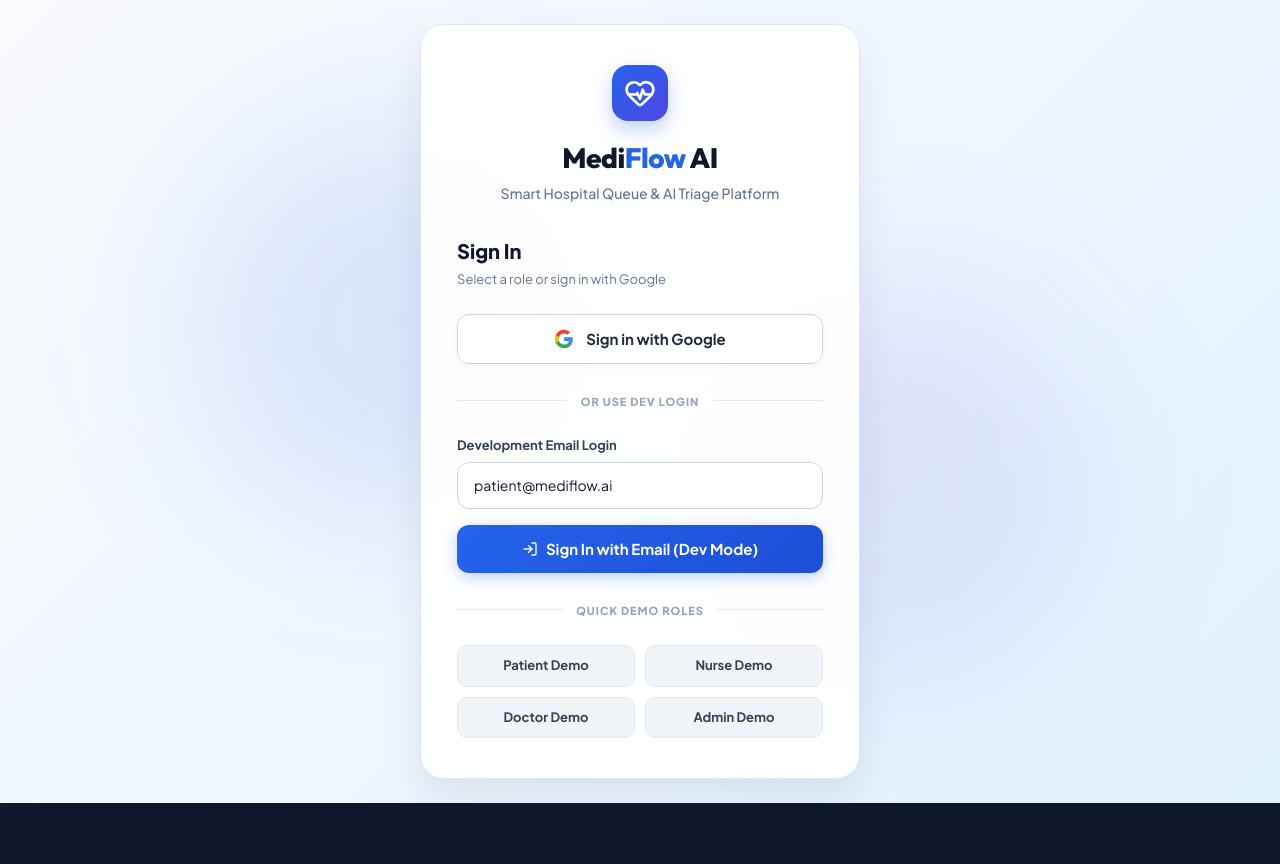
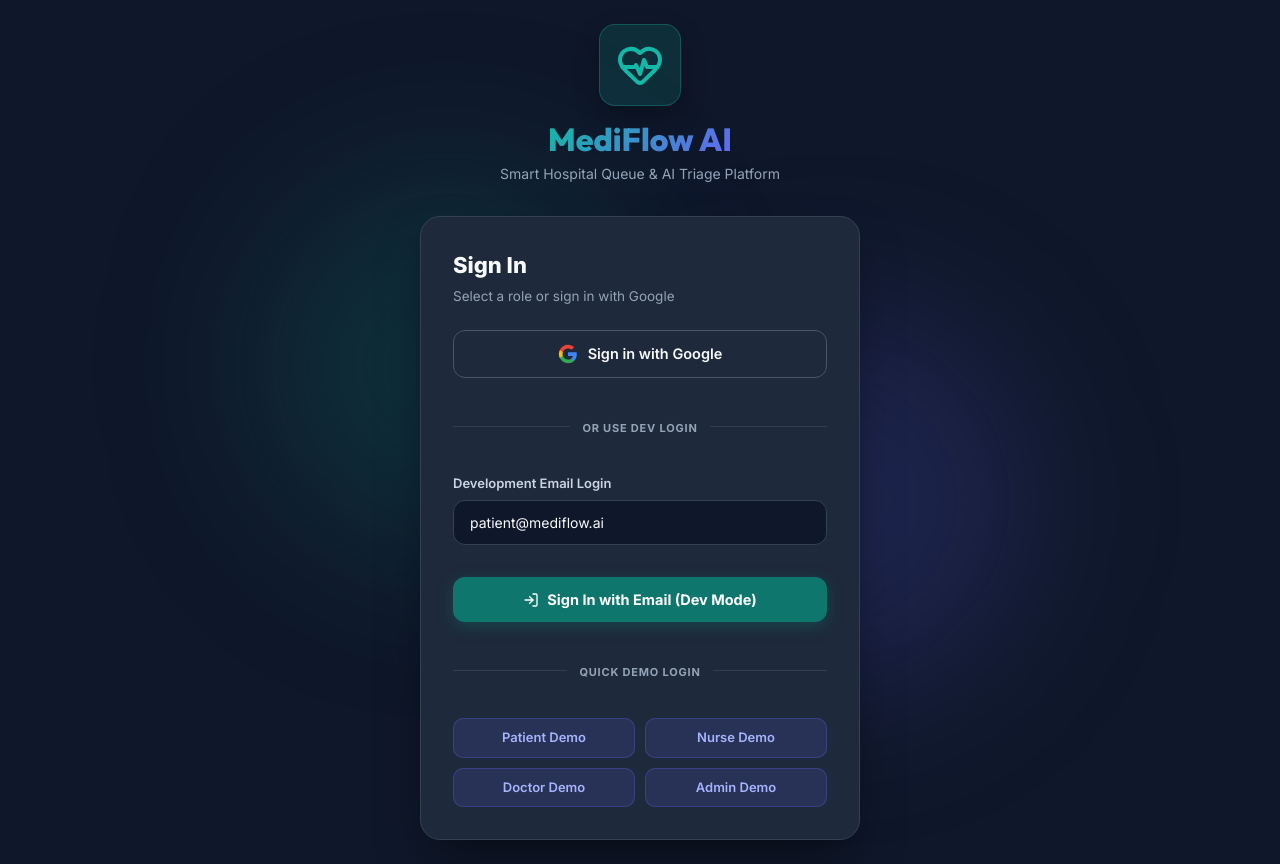
Before and after one commit to muralimdev07/Mediflow-Ai, a React (Vite) app in the folder frontend/: page /login in a window 1280 px wide. Before the commit the page ends 803 px from the top, so only its background shows below. Built offline with nearby package versions, Linux system fonts and the light colour scheme; no server answers.

Commit message:
style: restore exact original dark slate Google Authentication layout and alignment

```diff
--- a/frontend/src/features/auth/LoginPage.css
+++ b/frontend/src/features/auth/LoginPage.css
@@ -1,248 +1,248 @@
-@import url('https://fonts.googleapis.com/css2?family=Plus+Jakarta+Sans:wght@400;500;600;700;800&family=Outfit:wght@600;700;800&display=swap');
+@import url('https://fonts.googleapis.com/css2?family=Inter:wght@400;500;600;700;800&family=Outfit:wght@600;700;800&display=swap');
 
-/* ── MediFlow Judge-Level Premium Authentication Styling ───── */
-.mf-login-wrapper {
+/* ── MediFlow Original Dark Slate Google Authentication Styling ── */
+.mf-orig-login-wrapper {
   min-height: 100vh;
   width: 100%;
-  background: linear-gradient(135deg, #F8FAFC 0%, #EFF6FF 50%, #E0F2FE 100%);
+  background-color: #0F172A;
+  color: #F8FAFC;
   display: flex;
+  flex-direction: column;
   align-items: center;
   justify-content: center;
   padding: 24px;
-  font-family: 'Plus Jakarta Sans', sans-serif;
+  font-family: 'Inter', sans-serif;
   position: relative;
   overflow: hidden;
   box-sizing: border-box;
 }
 
 /* Background Glow Effects */
-.mf-login-glow-1 {
+.mf-glow-primary {
   position: absolute;
-  top: 15%;
-  left: 15%;
-  width: 400px;
-  height: 400px;
-  background: rgba(37, 99, 235, 0.12);
+  top: 20%;
+  left: 20%;
+  width: 384px;
+  height: 384px;
+  background: rgba(15, 118, 110, 0.25);
   border-radius: 50%;
   filter: blur(80px);
   pointer-events: none;
 }
 
-.mf-login-glow-2 {
+.mf-glow-secondary {
   position: absolute;
-  bottom: 15%;
-  right: 15%;
-  width: 400px;
-  height: 400px;
-  background: rgba(79, 70, 229, 0.1);
+  bottom: 20%;
+  right: 20%;
+  width: 384px;
+  height: 384px;
+  background: rgba(99, 102, 241, 0.18);
   border-radius: 50%;
   filter: blur(80px);
   pointer-events: none;
 }
 
-.mf-login-card {
+.mf-login-container {
   width: 100%;
   max-width: 440px;
-  background: rgba(255, 255, 255, 0.95);
-  backdrop-filter: blur(16px);
-  border: 1px solid #E2E8F0;
-  border-radius: 24px;
-  padding: 40px 36px;
-  box-shadow: 0 20px 40px rgba(15, 23, 42, 0.08), 0 1px 3px rgba(0, 0, 0, 0.04);
   position: relative;
   z-index: 10;
 }
 
-/* Logo Header */
-.mf-login-header {
+/* Header Section */
+.mf-header-box {
+  display: flex;
+  flex-direction: column;
+  align-items: center;
   text-align: center;
   margin-bottom: 32px;
 }
 
-.mf-login-logo-badge {
-  width: 56px;
-  height: 56px;
-  background: linear-gradient(135deg, #2563EB 0%, #4F46E5 100%);
+.mf-heart-icon-badge {
+  padding: 16px;
   border-radius: 16px;
+  background: rgba(15, 118, 110, 0.25);
+  color: #14B8A6;
+  border: 1px solid rgba(20, 184, 166, 0.3);
+  box-shadow: 0 10px 25px rgba(0, 0, 0, 0.3);
+  margin-bottom: 16px;
   display: flex;
   align-items: center;
   justify-content: center;
-  margin: 0 auto 16px auto;
-  box-shadow: 0 8px 20px rgba(37, 99, 235, 0.3);
 }
 
-.mf-login-title {
+.mf-app-title {
   font-family: 'Outfit', sans-serif;
-  font-size: 28px;
-  font-weight: 800;
-  color: #0F172A;
+  font-size: 32px;
+  font-weight: 900;
+  background: linear-gradient(135deg, #14B8A6 0%, #6366F1 100%);
+  background-clip: text;
+  -webkit-background-clip: text;
+  -webkit-text-fill-color: transparent;
   margin: 0;
-  letter-spacing: -0.5px;
+  line-height: 1.1;
 }
 
-.mf-login-title span {
-  color: #2563EB;
+.mf-app-sub {
+  font-size: 14px;
+  color: #94A3B8;
+  margin-top: 6px;
 }
 
-.mf-login-subtitle {
-  font-size: 14px;
-  color: #64748B;
-  margin-top: 4px;
-  font-weight: 500;
+/* Main Card */
+.mf-card-container {
+  background: #1E293B;
+  border: 1px solid #334155;
+  border-radius: 20px;
+  padding: 32px;
+  box-shadow: 0 25px 50px -12px rgba(0, 0, 0, 0.5);
 }
 
-/* Card Body Section */
-.mf-card-h2 {
-  font-size: 20px;
-  font-weight: 800;
-  color: #0F172A;
-  margin-bottom: 4px;
-}
-
-.mf-card-sub {
-  font-size: 13px;
-  color: #64748B;
+.mf-card-header {
   margin-bottom: 24px;
 }
 
-/* Google Sign-In Button */
-.mf-btn-google {
+.mf-card-title {
+  font-size: 22px;
+  font-weight: 800;
+  color: #F8FAFC;
+  margin: 0 0 4px 0;
+}
+
+.mf-card-subtitle {
+  font-size: 13.5px;
+  color: #94A3B8;
+  margin: 0;
+}
+
+/* Form Controls */
+.mf-btn-google-orig {
   width: 100%;
-  background: #FFFFFF;
-  color: #1E293B;
-  border: 1px solid #CBD5E1;
+  background: #1E293B;
+  color: #F8FAFC;
+  border: 1px solid #475569;
   border-radius: 12px;
-  padding: 13px 20px;
-  font-size: 15px;
-  font-weight: 700;
+  padding: 12px 20px;
+  font-size: 14.5px;
+  font-weight: 600;
   cursor: pointer;
   display: flex;
   align-items: center;
   justify-content: center;
-  gap: 12px;
-  box-shadow: 0 2px 8px rgba(0, 0, 0, 0.04);
-  transition: all 0.25s ease;
-  font-family: inherit;
+  gap: 10px;
+  transition: all 0.2s ease;
+  box-sizing: border-box;
 }
 
-.mf-btn-google:hover {
-  background: #F8FAFC;
-  border-color: #94A3B8;
-  box-shadow: 0 4px 14px rgba(0, 0, 0, 0.08);
-  transform: translateY(-1px);
+.mf-btn-google-orig:hover {
+  background: #334155;
+  border-color: #64748B;
 }
 
 /* Divider Line */
-.mf-divider {
+.mf-orig-divider {
   position: relative;
   text-align: center;
-  margin: 24px 0;
+  margin: 20px 0;
 }
 
-.mf-divider::before {
+.mf-orig-divider::before {
   content: '';
   position: absolute;
   top: 50%;
   left: 0;
   right: 0;
   height: 1px;
-  background-color: #E2E8F0;
+  background-color: rgba(71, 85, 105, 0.5);
 }
 
-.mf-divider span {
+.mf-orig-divider span {
   position: relative;
-  background: #FFFFFF;
-  padding: 0 14px;
+  background: #1E293B;
+  padding: 0 12px;
   font-size: 11px;
-  font-weight: 800;
+  font-weight: 700;
   color: #94A3B8;
   text-transform: uppercase;
-  letter-spacing: 1px;
+  letter-spacing: 0.8px;
 }
 
-/* Form Inputs */
-.mf-input-group {
+/* Inputs */
+.mf-input-wrapper {
   margin-bottom: 16px;
   text-align: left;
 }
 
-.mf-input-label {
+.mf-input-lbl {
   display: block;
   font-size: 13px;
-  font-weight: 700;
-  color: #334155;
+  font-weight: 600;
+  color: #CBD5E1;
   margin-bottom: 6px;
 }
 
-.mf-input-field {
+.mf-input-inp {
   width: 100%;
-  padding: 12px 16px;
-  background: #FFFFFF;
-  border: 1px solid #CBD5E1;
+  padding: 11px 16px;
+  background: #0F172A;
+  border: 1px solid #334155;
   border-radius: 12px;
   font-size: 14px;
-  color: #0F172A;
-  font-family: inherit;
+  color: #F8FAFC;
   box-sizing: border-box;
+  outline: none;
   transition: all 0.2s ease;
 }
 
-.mf-input-field:focus {
-  outline: none;
-  border-color: #2563EB;
-  box-shadow: 0 0 0 3px rgba(37, 99, 235, 0.15);
+.mf-input-inp:focus {
+  border-color: #14B8A6;
+  box-shadow: 0 0 0 2px rgba(20, 184, 166, 0.3);
 }
 
-/* Email Dev Sign-In Button */
-.mf-btn-email {
+.mf-btn-email-orig {
   width: 100%;
-  background: linear-gradient(135deg, #2563EB 0%, #1D4ED8 100%);
+  background: #0F766E;
   color: #FFFFFF;
   border: none;
   border-radius: 12px;
-  padding: 13px 20px;
-  font-size: 15px;
+  padding: 12px 20px;
+  font-size: 14.5px;
   font-weight: 700;
   cursor: pointer;
   display: flex;
   align-items: center;
   justify-content: center;
   gap: 8px;
-  box-shadow: 0 4px 16px rgba(37, 99, 235, 0.3);
-  transition: all 0.25s ease;
-  font-family: inherit;
+  box-shadow: 0 4px 16px rgba(15, 118, 110, 0.4);
+  transition: all 0.2s ease;
 }
 
-.mf-btn-email:hover {
-  background: linear-gradient(135deg, #1D4ED8 0%, #1E40AF 100%);
-  box-shadow: 0 6px 22px rgba(37, 99, 235, 0.4);
-  transform: translateY(-1px);
+.mf-btn-email-orig:hover {
+  background: #14B8A6;
 }
 
 /* Quick Demo Role Grid */
-.mf-demo-grid {
+.mf-demo-role-grid {
   display: grid;
   grid-template-columns: repeat(2, 1fr);
   gap: 10px;
-  margin-top: 12px;
 }
 
-.mf-demo-btn {
-  background: #F1F5F9;
-  color: #334155;
-  border: 1px solid #E2E8F0;
+.mf-demo-role-btn {
+  background: rgba(99, 102, 241, 0.15);
+  color: #A5B4FC;
+  border: 1px solid rgba(99, 102, 241, 0.3);
   border-radius: 10px;
-  padding: 10px 12px;
+  padding: 9px 12px;
   font-size: 13px;
-  font-weight: 700;
+  font-weight: 600;
   cursor: pointer;
   transition: all 0.2s ease;
-  font-family: inherit;
   text-align: center;
 }
 
-.mf-demo-btn:hover {
-  background: #EFF6FF;
-  color: #2563EB;
-  border-color: #BFDBFE;
+.mf-demo-role-btn:hover {
+  background: rgba(99, 102, 241, 0.28);
+  color: #FFFFFF;
+  border-color: #818CF8;
 }
--- a/frontend/src/features/auth/LoginPage.jsx
+++ b/frontend/src/features/auth/LoginPage.jsx
@@ -53,29 +53,31 @@
   });
 
   return (
-    <div className="mf-login-wrapper">
-      <div className="mf-login-glow-1" />
-      <div className="mf-login-glow-2" />
+    <div className="mf-orig-login-wrapper">
+      {/* Glow Backgrounds */}
+      <div className="mf-glow-primary" />
+      <div className="mf-glow-secondary" />
 
-      <div className="mf-login-card">
-        {/* Header Logo */}
-        <div className="mf-login-header">
-          <div className="mf-login-logo-badge">
-            <HeartPulse className="w-8 h-8 text-white" />
+      <div className="mf-login-container">
+        {/* Header Icon & Title */}
+        <div className="mf-header-box">
+          <div className="mf-heart-icon-badge">
+            <HeartPulse className="w-12 h-12" />
           </div>
-          <h1 className="mf-login-title">
-            Medi<span>Flow</span> AI
-          </h1>
-          <p className="mf-login-subtitle">Smart Hospital Queue & AI Triage Platform</p>
+          <h1 className="mf-app-title">MediFlow AI</h1>
+          <p className="mf-app-sub">Smart Hospital Queue & AI Triage Platform</p>
         </div>
 
-        {/* Sign In Form */}
-        <div>
-          <h2 className="mf-card-h2">Sign In</h2>
-          <p className="mf-card-sub">Select a role or sign in with Google</p>
+        {/* Main Card */}
+        <div className="mf-card-container">
+          <div className="mf-card-header">
+            <h2 className="mf-card-title">Sign In</h2>
+            <p className="mf-card-subtitle">Select a role or sign in with Google</p>
+          </div>
 
+          <div style={{ display: 'flex', flexDirection: 'column', gap: '16px' }}>
             {/* Google Sign In Button */}
-          <button className="mf-btn-google" onClick={() => googleLogin()} disabled={loading}>
+            <button className="mf-btn-google-orig" onClick={() => googleLogin()} disabled={loading}>
               <svg className="w-5 h-5" viewBox="0 0 24 24">
                 <path
                   fill="#4285F4"
@@ -97,16 +99,16 @@
               <span>Sign in with Google</span>
             </button>
 
-          {/* Divider */}
-          <div className="mf-divider">
+            {/* Divider 1 */}
+            <div className="mf-orig-divider">
               <span>Or use Dev Login</span>
             </div>
 
-          {/* Email Dev Login */}
-          <div className="mf-input-group">
-            <label className="mf-input-label">Development Email Login</label>
+            {/* Dev Email Input */}
+            <div className="mf-input-wrapper">
+              <label className="mf-input-lbl">Development Email Login</label>
               <input
-              className="mf-input-field"
+                className="mf-input-inp"
                 type="email"
                 value={email}
                 onChange={(e) => setEmail(e.target.value)}
@@ -114,30 +116,31 @@
               />
             </div>
 
-          <button className="mf-btn-email" onClick={() => handleDevLogin(email)} disabled={loading}>
+            <button className="mf-btn-email-orig" onClick={() => handleDevLogin(email)} disabled={loading}>
               <LogIn className="w-4 h-4" />
               <span>Sign In with Email (Dev Mode)</span>
             </button>
 
-          {/* Quick Demo Divider */}
-          <div className="mf-divider" style={{ marginTop: '24px' }}>
-            <span>Quick Demo Roles</span>
+            {/* Divider 2 */}
+            <div className="mf-orig-divider" style={{ marginTop: '20px' }}>
+              <span>Quick Demo Login</span>
             </div>
 
             {/* Quick Demo Buttons */}
-          <div className="mf-demo-grid">
-            <button className="mf-demo-btn" onClick={() => handleDevLogin('patient@mediflow.ai')}>
+            <div className="mf-demo-role-grid">
+              <button className="mf-demo-role-btn" onClick={() => handleDevLogin('patient@mediflow.ai')}>
                 Patient Demo
               </button>
-            <button className="mf-demo-btn" onClick={() => handleDevLogin('nurse.mary@mediflow.ai')}>
+              <button className="mf-demo-role-btn" onClick={() => handleDevLogin('nurse.mary@mediflow.ai')}>
                 Nurse Demo
               </button>
-            <button className="mf-demo-btn" onClick={() => handleDevLogin('dr.sharma@mediflow.ai')}>
+              <button className="mf-demo-role-btn" onClick={() => handleDevLogin('dr.sharma@mediflow.ai')}>
                 Doctor Demo
               </button>
-            <button className="mf-demo-btn" onClick={() => handleDevLogin('admin@mediflow.ai')}>
+              <button className="mf-demo-role-btn" onClick={() => handleDevLogin('admin@mediflow.ai')}>
                 Admin Demo
               </button>
+            </div>
           </div>
         </div>
       </div>
```
Lines whose indentation alone changed are shown as unchanged.
